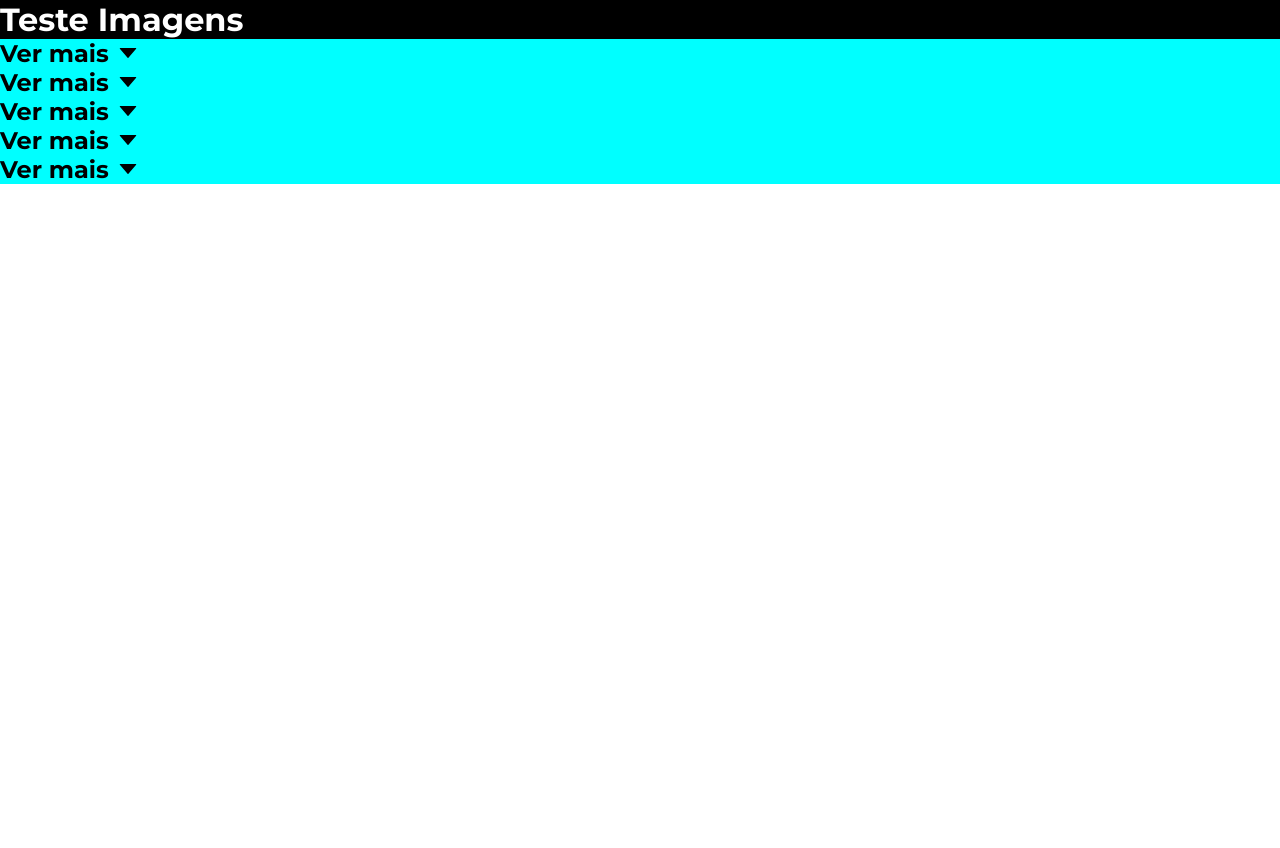
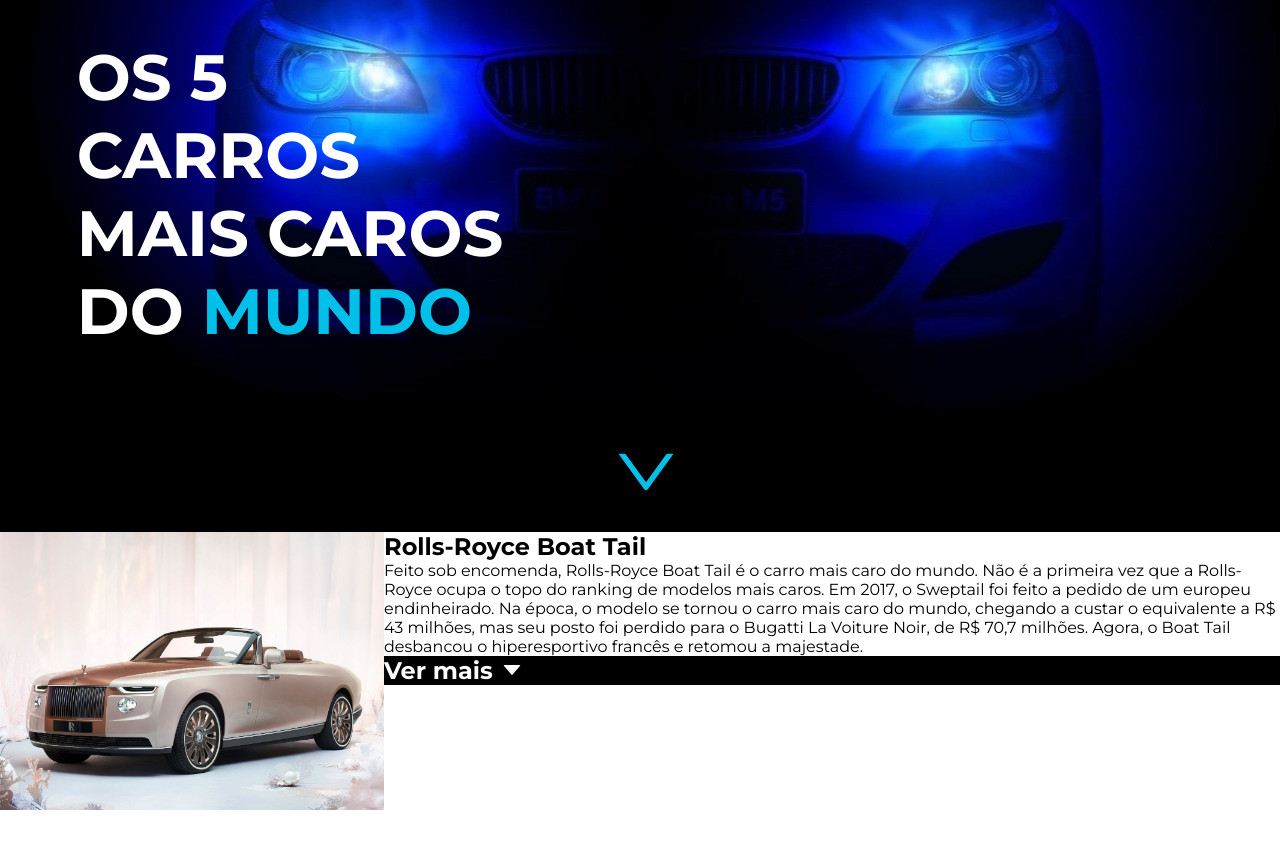
Before and after one commit to Matheuss-f/projeto_pessoal-cars, a React (Create React App) app: page / in a window 1280 px wide. Shown: the top 848 px of the page. Before the commit the page ends 800 px from the top, so only its background shows below. Built offline with nearby package versions, Linux system fonts and the light colour scheme.

Commit message:
added first page

```diff
--- a/src/components/ContainerCar/ContainerCar.js
+++ b/src/components/ContainerCar/ContainerCar.js
@@ -1,24 +1,46 @@
 import React from "react";
 import DropdownCar from "../Dropdowncar/DropdownCar";
+import BannerContainerOne from '../../assets/images/banner_container_one.jpg'
 import Car1 from '../../assets/images/car1.jpg'
 import Car2 from '../../assets/images/car2.jpeg'
 import Car3 from '../../assets/images/car3.jpg'
 import Car4 from '../../assets/images/car4.jpg'
 import Car5 from '../../assets/images/car5.jpg'
 import styles from "./ContainerCar.module.css"
+import { DownOutlined } from "@ant-design/icons";
 
 function ContainerCar() {
 
   return (
     <>
       <div className={styles.container}>
-        <div className={styles.container__inner}>
-         <h1 className={styles.container__inner__title}>Teste Imagens</h1>
-         <DropdownCar src={Car1} />
-         <DropdownCar src={Car2} />
-         <DropdownCar src={Car3} />
-         <DropdownCar src={Car4} />
-         <DropdownCar src={Car5} />
+        <div className={styles.container__one}>
+          <img src={BannerContainerOne} className={styles.container__one__banner} ></img>
+          <div className={styles.container__one__content__inner}>
+            <h1 className={styles.container__one__content__inner__title}>OS 5<br />CARROS<br />MAIS CAROS<br />DO <span>MUNDO</span></h1>
+            <div className={styles.container__one__down__arrow} >
+              <DownOutlined className={styles.container__one__arrow} />
+            </div>
+          </div>
+        </div>
+
+        <div className={styles.container__two}>
+          <div className={styles.contaner__two__content}>
+            <div className={styles.contaner__two__content__image}>
+              <img src={Car3} className={styles.contaner__two__content__image__inner} />
+            </div>
+          </div>
+          <div>
+            <h2>Rolls-Royce Boat Tail</h2>
+            <p>Feito sob encomenda, Rolls-Royce Boat Tail é o carro mais caro do mundo.
+            Não é a primeira vez que a Rolls-Royce ocupa o topo do ranking de modelos mais caros.
+            Em 2017, o Sweptail foi feito a pedido de um europeu endinheirado.
+            Na época, o modelo se tornou o carro mais caro do mundo, chegando a custar o equivalente a R$ 43 milhões,
+            mas seu posto foi perdido para o Bugatti La Voiture Noir, de R$ 70,7 milhões. Agora, o Boat Tail desbancou
+             o hiperesportivo francês e retomou a majestade.
+            </p>
+            <DropdownCar src={'https://www.youtube.com/embed/-hVow2R4tBQ'} />
+          </div>
         </div>
       </div>
     </>
--- a/src/components/ContainerCar/ContainerCar.module.css
+++ b/src/components/ContainerCar/ContainerCar.module.css
@@ -7,11 +7,60 @@
 
                            /* First Div */
 
-.container__inner{
+.container__one{
     width: 100vw;
+    position: relative;
     background-color: #000;
 }
 
-.container__inner__title{
+.container__one__banner{
+    width: 100%;
+    height: 100%;
+}
+
+.container__one__content__inner{
+    display: flex;
+    flex-direction: column;
+    position: absolute;
+    top: 3vw;
+    left: 6vw;
+}
+
+.container__one__content__inner__title{
     color: #fff;
+    font-size: 5vw;
 }
+
+.container__one__down__arrow{
+    margin-left: 42vw;
+    margin-top: 7vw;
+}
+
+.container__one__arrow{
+    font-size: 5vw;
+    color: #00BFE9;
+    top: 8vw;
+    left: 6vw;
+}
+
+span{
+    color: #00BFE9;
+}
+
+
+
+
+
+.container__two{
+    display: flex;
+    height: 500px;
+}
+
+.contaner__two__content__image{
+    width: 30vw;
+    height: 21.9vw;
+}
+
+.contaner__two__content__image__inner{
+    width: 100%;
+}
--- a/src/components/Dropdowncar/DropdownCar.js
+++ b/src/components/Dropdowncar/DropdownCar.js
@@ -8,18 +8,19 @@
   return (
     <div className={styles.dropdown_car}>
       <div
-      className="dropwdown-car__inner"
-      onClick={() => setIsOpen(!isOpen)}
+        className="dropwdown-car__inner"
+        onClick={() => setIsOpen(!isOpen)}
       >
-        <h2>Ver mais <CaretDownOutlined /></h2>
+        <h2 className={styles.drpdown_car__title}>Ver mais <CaretDownOutlined /></h2>
       </div>
 
       {isOpen && (
         <>
-          <img
-          src={src}
-          className={styles.dropdown_car__image}
-          />
+          <div className={styles.dropdown_car__container_image}>
+            <iframe
+              src={src}
+            />
+          </div>
         </>
       )}
     </div>
--- a/src/components/Dropdowncar/DropdownCar.module.css
+++ b/src/components/Dropdowncar/DropdownCar.module.css
@@ -1,7 +1,12 @@
 .dropdown_car{
-    background-color: aqua;
+    background-color: #000;
 }
 
 .dropdown_car__image{
-    width: 200px;
+    width: 100%;
+    height: 100%;
 }
+
+.drpdown_car__title{
+    color: #fff;
+}
```
Also changed, not shown: src/assets/images/banner_container_one.jpg (added).
